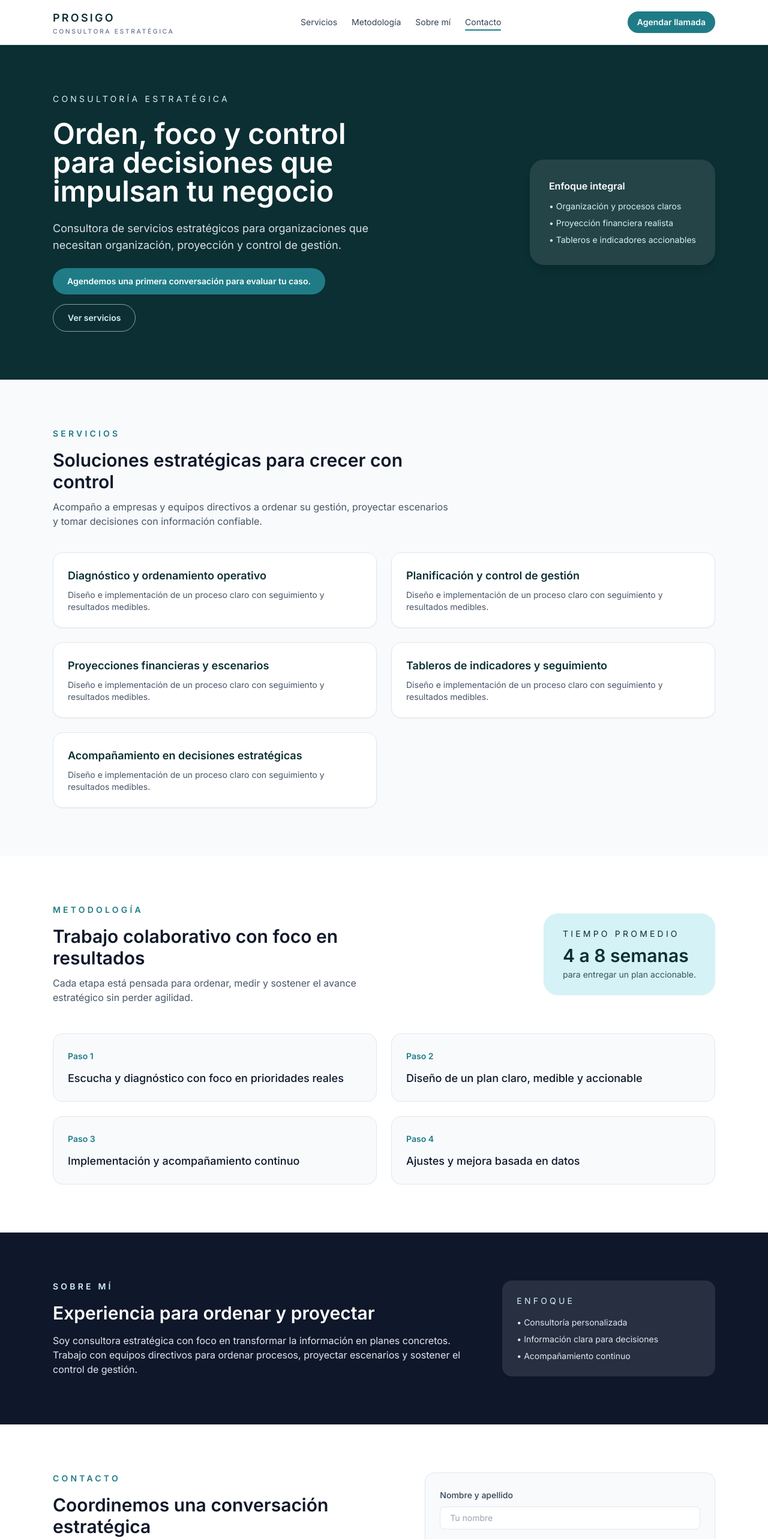
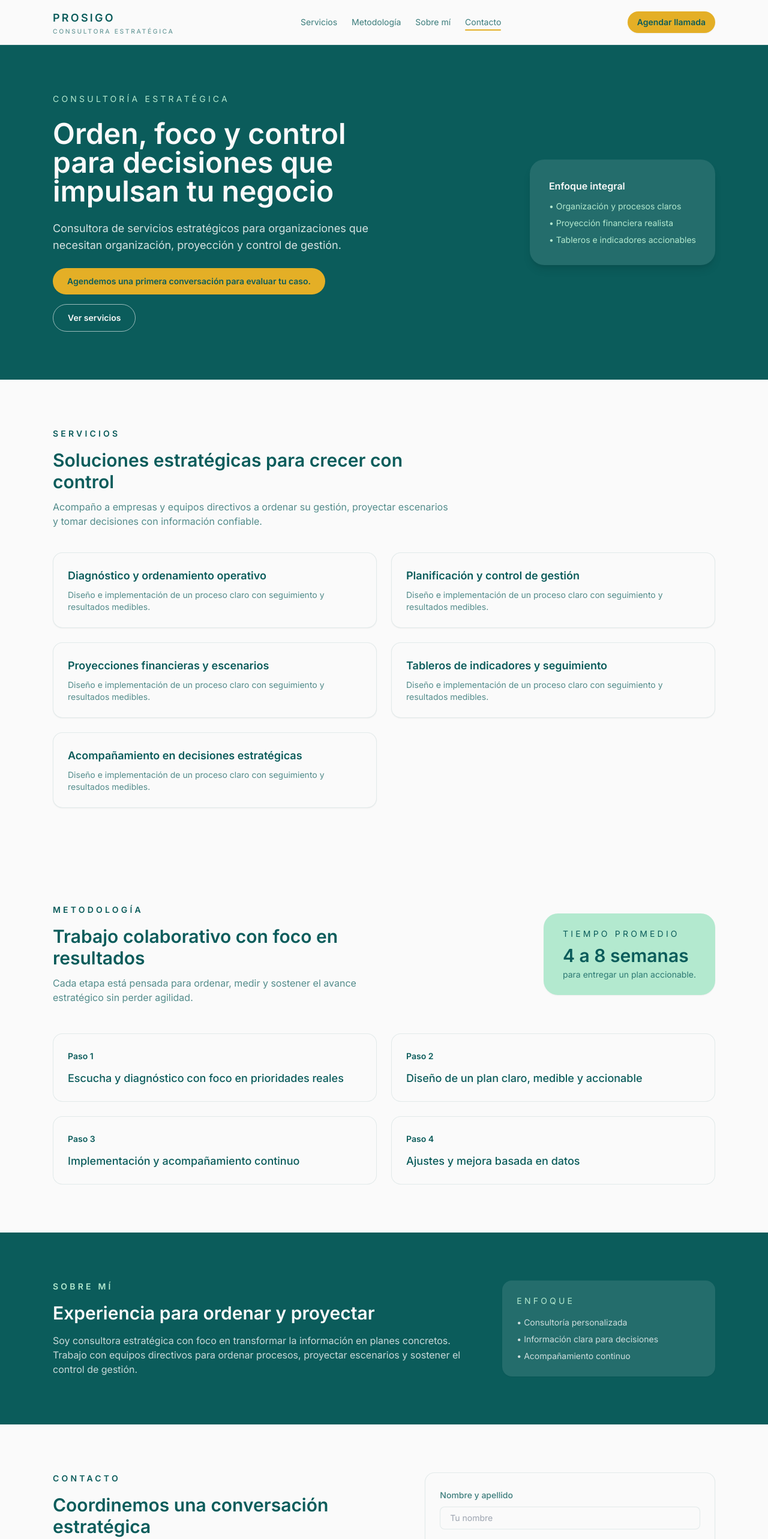
Before and after one commit to medinabenjamin/landing_page_test, a Next.js app: page / in a window 1280 px wide. Shown: the top 2566 px of the page at 60% size. Built offline with nearby package versions, Linux system fonts and the light colour scheme.

Commit message:
Update landing page color system

```diff
--- a/src/app/globals.css
+++ b/src/app/globals.css
@@ -7,7 +7,7 @@
 }
 
 body {
-  @apply bg-white text-slate-900 antialiased;
+  @apply bg-base text-brand antialiased;
 }
 
 section {
--- a/src/app/layout.tsx
+++ b/src/app/layout.tsx
@@ -17,7 +17,7 @@ export default function RootLayout({
 }) {
   return (
     <html lang="es">
-      <body className={`${inter.className} bg-white text-slate-900`}>
+      <body className={`${inter.className} bg-base text-brand`}>
         {children}
       </body>
     </html>
--- a/src/components/About.tsx
+++ b/src/components/About.tsx
@@ -6,26 +6,26 @@ export default function About() {
     <section
       id="sobre-mi"
       data-section="sobre-mi"
-      className="scroll-mt-24 bg-slate-900 text-white"
+      className="scroll-mt-24 bg-brand text-base"
     >
       <Reveal
         className="mx-auto grid max-w-6xl gap-10 px-6 py-20 md:grid-cols-[2fr,1fr]"
         sectionId="sobre-mi"
       >
         <div>
-          <p className="text-sm font-semibold uppercase tracking-[0.3em] text-brand-100">
+          <p className="text-sm font-semibold uppercase tracking-[0.3em] text-support">
             Sobre mí
           </p>
           <h2 className="mt-4 text-3xl font-semibold">
             Experiencia para ordenar y proyectar
           </h2>
-          <p className="mt-4 text-slate-200">{siteConfig.about}</p>
+          <p className="mt-4 text-base/80">{siteConfig.about}</p>
         </div>
-        <div className="rounded-2xl bg-white/10 p-6 shadow-sm transition duration-300 ease-out hover:-translate-y-1 hover:bg-white/15">
-          <p className="text-sm uppercase tracking-[0.3em] text-brand-100">
+        <div className="rounded-2xl bg-base/10 p-6 shadow-sm transition duration-300 ease-out hover:-translate-y-1 hover:bg-base/15">
+          <p className="text-sm uppercase tracking-[0.3em] text-support">
             Enfoque
           </p>
-          <ul className="mt-4 space-y-2 text-sm text-slate-200">
+          <ul className="mt-4 space-y-2 text-sm text-base/80">
             <li>• Consultoría personalizada</li>
             <li>• Información clara para decisiones</li>
             <li>• Acompañamiento continuo</li>
--- a/src/components/Contact.tsx
+++ b/src/components/Contact.tsx
@@ -6,7 +6,7 @@ export default function Contact() {
     <section
       id="contacto"
       data-section="contacto"
-      className="scroll-mt-24 bg-white"
+      className="scroll-mt-24 bg-base"
     >
       <div className="mx-auto max-w-6xl px-6 py-20">
         <Reveal
@@ -14,14 +14,14 @@ export default function Contact() {
           sectionId="contacto"
         >
           <div>
-            <p className="text-sm font-semibold uppercase tracking-[0.3em] text-brand-600">
+            <p className="text-sm font-semibold uppercase tracking-[0.3em] text-brand">
               Contacto
             </p>
-            <h2 className="mt-4 text-3xl font-semibold text-slate-900">
+            <h2 className="mt-4 text-3xl font-semibold text-brand">
               Coordinemos una conversación estratégica
             </h2>
-            <p className="mt-3 text-slate-600">{siteConfig.cta}</p>
-            <div className="mt-6 rounded-2xl bg-brand-100 p-6 text-brand-900 shadow-sm transition duration-300 ease-out hover:-translate-y-1 hover:shadow-md">
+            <p className="mt-3 text-brand/70">{siteConfig.cta}</p>
+            <div className="mt-6 rounded-2xl bg-support p-6 text-brand shadow-sm transition duration-300 ease-out hover:-translate-y-1 hover:shadow-md">
               <p className="text-sm uppercase tracking-[0.3em]">
                 Email directo
               </p>
@@ -30,9 +30,9 @@ export default function Contact() {
               </p>
             </div>
           </div>
-          <form className="space-y-4 rounded-2xl border border-slate-200 bg-slate-50 p-6 shadow-sm transition duration-300 ease-out hover:-translate-y-1 hover:shadow-md">
+          <form className="space-y-4 rounded-2xl border border-brand/10 bg-base p-6 shadow-sm transition duration-300 ease-out hover:-translate-y-1 hover:shadow-md">
             <div>
-              <label className="text-sm font-medium text-slate-700" htmlFor="name">
+              <label className="text-sm font-medium text-brand/80" htmlFor="name">
                 Nombre y apellido
               </label>
               <input
@@ -40,11 +40,11 @@ export default function Contact() {
                 name="name"
                 type="text"
                 placeholder="Tu nombre"
-                className="mt-2 w-full rounded-lg border border-slate-200 bg-white px-4 py-2 text-sm transition focus:border-brand-600 focus:outline-none focus:ring-2 focus:ring-brand-100"
+                className="mt-2 w-full rounded-lg border border-brand/10 bg-base px-4 py-2 text-sm text-brand transition focus:border-brand focus:outline-none focus:ring-2 focus:ring-support"
               />
             </div>
             <div>
-              <label className="text-sm font-medium text-slate-700" htmlFor="email">
+              <label className="text-sm font-medium text-brand/80" htmlFor="email">
                 Email
               </label>
               <input
@@ -52,11 +52,11 @@ export default function Contact() {
                 name="email"
                 type="email"
                 placeholder="tu@email.com"
-                className="mt-2 w-full rounded-lg border border-slate-200 bg-white px-4 py-2 text-sm transition focus:border-brand-600 focus:outline-none focus:ring-2 focus:ring-brand-100"
+                className="mt-2 w-full rounded-lg border border-brand/10 bg-base px-4 py-2 text-sm text-brand transition focus:border-brand focus:outline-none focus:ring-2 focus:ring-support"
               />
             </div>
             <div>
-              <label className="text-sm font-medium text-slate-700" htmlFor="message">
+              <label className="text-sm font-medium text-brand/80" htmlFor="message">
                 Mensaje
               </label>
               <textarea
@@ -64,16 +64,16 @@ export default function Contact() {
                 name="message"
                 rows={4}
                 placeholder="Contanos sobre tu proyecto"
-                className="mt-2 w-full rounded-lg border border-slate-200 bg-white px-4 py-2 text-sm transition focus:border-brand-600 focus:outline-none focus:ring-2 focus:ring-brand-100"
+                className="mt-2 w-full rounded-lg border border-brand/10 bg-base px-4 py-2 text-sm text-brand transition focus:border-brand focus:outline-none focus:ring-2 focus:ring-support"
               />
             </div>
             <button
               type="button"
-              className="w-full rounded-full bg-brand-600 px-5 py-3 text-sm font-semibold text-white transition duration-300 ease-out hover:bg-brand-900"
+              className="w-full rounded-full bg-accent px-5 py-3 text-sm font-semibold text-brand transition duration-300 ease-out hover:bg-accent/90"
             >
               Enviar consulta
             </button>
-            <p className="text-xs text-slate-500">
+            <p className="text-xs text-brand/60">
               Formulario sin envío real por el momento.
             </p>
           </form>
--- a/src/components/Footer.tsx
+++ b/src/components/Footer.tsx
@@ -2,9 +2,9 @@ import { siteConfig } from "@/content/site";
 
 export default function Footer() {
   return (
-    <footer className="border-t border-slate-200 bg-white">
-      <div className="mx-auto flex max-w-6xl flex-col items-center justify-between gap-4 px-6 py-8 text-sm text-slate-500 md:flex-row">
-        <span className="font-semibold text-brand-900">{siteConfig.name}</span>
+    <footer className="border-t border-brand/10 bg-base">
+      <div className="mx-auto flex max-w-6xl flex-col items-center justify-between gap-4 px-6 py-8 text-sm text-brand/60 md:flex-row">
+        <span className="font-semibold text-brand">{siteConfig.name}</span>
         <span>
           © {new Date().getFullYear()} {siteConfig.name}. Todos los derechos
           reservados.
--- a/src/components/Header.tsx
+++ b/src/components/Header.tsx
@@ -18,13 +18,13 @@ export default function Header() {
   const scrollToSection = useScrollToSection();
 
   return (
-    <header className="sticky top-0 z-40 border-b border-slate-200/60 bg-white/90 backdrop-blur">
+    <header className="sticky top-0 z-40 border-b border-brand/10 bg-base/90 backdrop-blur">
       <div className="mx-auto flex max-w-6xl items-center justify-between px-6 py-4">
         <div className="flex flex-col leading-none">
-          <span className="text-lg font-semibold tracking-[0.18em] text-brand-900">
+          <span className="text-lg font-semibold tracking-[0.18em] text-brand">
             PROSIGO
           </span>
-          <span className="mt-1 text-[0.65rem] font-medium uppercase tracking-[0.25em] text-slate-500">
+          <span className="mt-1 text-[0.65rem] font-medium uppercase tracking-[0.25em] text-brand/60">
             Consultora estratégica
           </span>
         </div>
@@ -34,9 +34,9 @@ export default function Header() {
               key={item.href}
               href={item.href}
               onClick={(event) => scrollToSection(item.id, event)}
-              className={`relative text-slate-700 transition duration-300 ease-out after:absolute after:-bottom-1 after:left-0 after:h-0.5 after:w-full after:rounded-full after:bg-brand-600 after:transition after:duration-300 after:content-[''] hover:text-brand-600 focus-visible:text-brand-600 focus-visible:outline-none ${
+              className={`relative text-brand/80 transition duration-300 ease-out after:absolute after:-bottom-1 after:left-0 after:h-0.5 after:w-full after:rounded-full after:bg-accent after:transition after:duration-300 after:content-[''] hover:text-brand focus-visible:text-brand focus-visible:outline-none ${
                 activeSection === item.id
-                  ? "text-brand-600 after:opacity-100"
+                  ? "text-brand after:opacity-100"
                   : "after:opacity-0"
               }`}
             >
@@ -47,7 +47,7 @@ export default function Header() {
         <a
           href="#contacto"
           onClick={(event) => scrollToSection("contacto", event)}
-          className="rounded-full bg-brand-600 px-4 py-2 text-sm font-semibold text-white shadow-sm transition duration-300 ease-out hover:bg-brand-900 focus-visible:outline-none focus-visible:ring-2 focus-visible:ring-brand-100 focus-visible:ring-offset-2"
+          className="rounded-full bg-accent px-4 py-2 text-sm font-semibold text-brand shadow-sm transition duration-300 ease-out hover:bg-accent/90 focus-visible:outline-none focus-visible:ring-2 focus-visible:ring-support focus-visible:ring-offset-2 focus-visible:ring-offset-base"
         >
           Agendar llamada
         </a>
--- a/src/components/Hero.tsx
+++ b/src/components/Hero.tsx
@@ -7,7 +7,7 @@ export default function Hero() {
     <section
       id="hero"
       data-section="hero"
-      className="scroll-mt-24 bg-brand-900 text-white"
+      className="scroll-mt-24 bg-brand text-base"
     >
       <div className="mx-auto flex max-w-6xl flex-col gap-10 px-6 py-20 md:flex-row md:items-center md:justify-between">
         <Stagger
@@ -16,7 +16,7 @@ export default function Hero() {
           sectionId="hero"
         >
           <StaggerItem>
-            <p className="text-sm uppercase tracking-[0.3em] text-brand-100">
+            <p className="text-sm uppercase tracking-[0.3em] text-support">
               Consultoría estratégica
             </p>
           </StaggerItem>
@@ -26,7 +26,7 @@ export default function Hero() {
             </h1>
           </StaggerItem>
           <StaggerItem>
-            <p className="text-lg text-slate-100/90">
+            <p className="text-lg text-base/85">
               {siteConfig.description}
             </p>
           </StaggerItem>
@@ -34,13 +34,13 @@ export default function Hero() {
             <div className="flex flex-wrap gap-4">
               <a
                 href="#contacto"
-                className="rounded-full bg-brand-600 px-6 py-3 text-sm font-semibold text-white shadow-sm transition duration-300 ease-out hover:bg-brand-100 hover:text-brand-900"
+                className="rounded-full bg-accent px-6 py-3 text-sm font-semibold text-brand shadow-sm transition duration-300 ease-out hover:bg-accent/90"
               >
                 {siteConfig.cta}
               </a>
               <a
                 href="#servicios"
-                className="rounded-full border border-brand-100/60 px-6 py-3 text-sm font-semibold text-brand-100 transition duration-300 ease-out hover:bg-brand-100 hover:text-brand-900"
+                className="rounded-full border border-base/60 px-6 py-3 text-sm font-semibold text-base transition duration-300 ease-out hover:bg-base hover:text-brand"
               >
                 Ver servicios
               </a>
@@ -48,11 +48,11 @@ export default function Hero() {
           </StaggerItem>
         </Stagger>
         <Reveal
-          className="rounded-3xl bg-white/10 p-8 shadow-lg"
+          className="rounded-3xl bg-base/10 p-8 shadow-lg"
           sectionId="hero"
         >
-          <div className="space-y-3 text-sm text-brand-100">
-            <p className="text-base font-semibold text-white">Enfoque integral</p>
+          <div className="space-y-3 text-sm text-support">
+            <p className="text-base font-semibold text-base">Enfoque integral</p>
             <ul className="space-y-2">
               <li>• Organización y procesos claros</li>
               <li>• Proyección financiera realista</li>
--- a/src/components/Methodology.tsx
+++ b/src/components/Methodology.tsx
@@ -7,7 +7,7 @@ export default function Methodology() {
     <section
       id="metodologia"
       data-section="metodologia"
-      className="scroll-mt-24 bg-white"
+      className="scroll-mt-24 bg-base"
     >
       <div className="mx-auto max-w-6xl px-6 py-20">
         <Reveal
@@ -15,21 +15,21 @@ export default function Methodology() {
           sectionId="metodologia"
         >
           <div className="max-w-xl">
-            <p className="text-sm font-semibold uppercase tracking-[0.3em] text-brand-600">
+            <p className="text-sm font-semibold uppercase tracking-[0.3em] text-brand">
               Metodología
             </p>
-            <h2 className="mt-4 text-3xl font-semibold text-slate-900">
+            <h2 className="mt-4 text-3xl font-semibold text-brand">
               Trabajo colaborativo con foco en resultados
             </h2>
-            <p className="mt-3 text-slate-600">
+            <p className="mt-3 text-brand/70">
               Cada etapa está pensada para ordenar, medir y sostener el avance
               estratégico sin perder agilidad.
             </p>
           </div>
-          <div className="rounded-3xl bg-brand-100 px-8 py-6 text-brand-900 shadow-sm">
+          <div className="rounded-3xl bg-support px-8 py-6 text-brand shadow-sm">
             <p className="text-sm uppercase tracking-[0.3em]">Tiempo promedio</p>
             <p className="mt-2 text-3xl font-semibold">4 a 8 semanas</p>
-            <p className="mt-1 text-sm text-brand-900/80">
+            <p className="mt-1 text-sm text-brand/80">
               para entregar un plan accionable.
             </p>
           </div>
@@ -43,12 +43,12 @@ export default function Methodology() {
             <StaggerItem
               as="li"
               key={step}
-              className="rounded-2xl border border-slate-200 bg-slate-50 p-6 transition duration-300 ease-out hover:-translate-y-1 hover:border-brand-100 hover:shadow-md"
+              className="rounded-2xl border border-brand/10 bg-base p-6 transition duration-300 ease-out hover:-translate-y-1 hover:border-support hover:shadow-md"
             >
-              <span className="text-sm font-semibold text-brand-600">
+              <span className="text-sm font-semibold text-brand">
                 Paso {index + 1}
               </span>
-              <p className="mt-3 text-lg font-medium text-slate-900">{step}</p>
+              <p className="mt-3 text-lg font-medium text-brand">{step}</p>
             </StaggerItem>
           ))}
         </Stagger>
--- a/src/components/Services.tsx
+++ b/src/components/Services.tsx
@@ -7,17 +7,17 @@ export default function Services() {
     <section
       id="servicios"
       data-section="servicios"
-      className="scroll-mt-24 bg-slate-50"
+      className="scroll-mt-24 bg-base"
     >
       <div className="mx-auto max-w-6xl px-6 py-20">
         <Reveal className="mb-10 max-w-2xl" sectionId="servicios">
-          <p className="text-sm font-semibold uppercase tracking-[0.3em] text-brand-600">
+          <p className="text-sm font-semibold uppercase tracking-[0.3em] text-brand">
             Servicios
           </p>
-          <h2 className="mt-4 text-3xl font-semibold text-slate-900">
+          <h2 className="mt-4 text-3xl font-semibold text-brand">
             Soluciones estratégicas para crecer con control
           </h2>
-          <p className="mt-3 text-slate-600">
+          <p className="mt-3 text-brand/70">
             Acompaño a empresas y equipos directivos a ordenar su gestión,
             proyectar escenarios y tomar decisiones con información confiable.
           </p>
@@ -25,11 +25,11 @@ export default function Services() {
         <Stagger className="grid gap-6 md:grid-cols-2" sectionId="servicios">
           {siteConfig.services.map((service) => (
             <StaggerItem key={service}>
-              <div className="rounded-2xl border border-slate-200 bg-white p-6 shadow-sm transition duration-300 ease-out hover:-translate-y-1 hover:shadow-md">
-                <h3 className="text-lg font-semibold text-brand-900">
+              <div className="rounded-2xl border border-brand/10 bg-base p-6 shadow-sm transition duration-300 ease-out hover:-translate-y-1 hover:border-support hover:shadow-md">
+                <h3 className="text-lg font-semibold text-brand">
                   {service}
                 </h3>
-                <p className="mt-2 text-sm text-slate-600">
+                <p className="mt-2 text-sm text-brand/70">
                   Diseño e implementación de un proceso claro con seguimiento y
                   resultados medibles.
                 </p>
--- a/tailwind.config.ts
+++ b/tailwind.config.ts
@@ -9,11 +9,10 @@ const config: Config = {
   theme: {
     extend: {
       colors: {
-        brand: {
-          900: "#0b2f33",
-          600: "#1f7c87",
-          100: "#d5f2f6"
-        }
+        base: "#FAFAFA",
+        brand: "#0B5C5B",
+        accent: "#E4AF26",
+        support: "#B3E9CF"
       }
     }
   },
```
